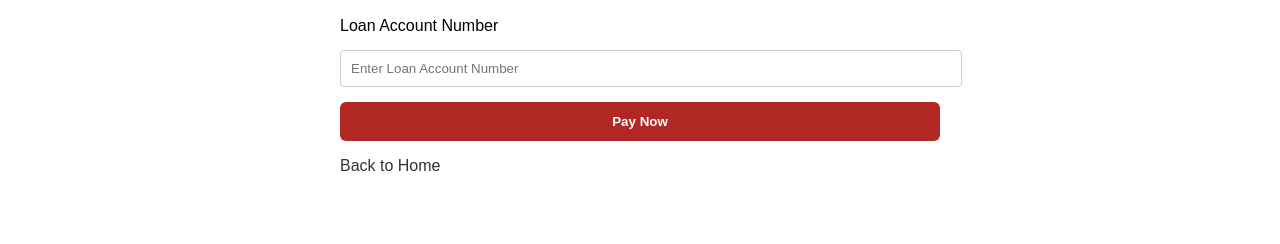
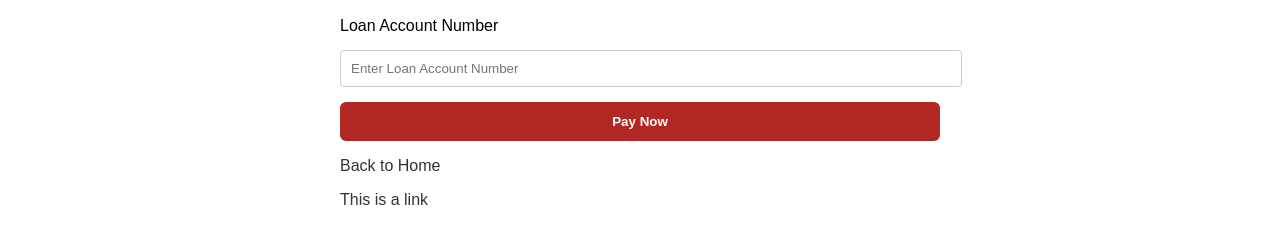
Before and after one commit to poojafineleasepvtltd/Loan-Processing-Fee-Payment, a plain HTML site: page index.html in a window 1280 px wide. Shown: the part 246-490 px from the top of the page. Drawn offline with Linux system fonts and the light colour scheme.

Commit message:
index.html

```diff
--- a/index.html
+++ b/index.html
@@ -70,6 +70,8 @@
       <button type="submit">Pay Now</button>
     </form>
     <p><a href="upi://pay?pa=poojafinancerecovary@okhdfcbank&pn=Pooja%20Finelease%20Ltd&tn=Payment&am=6664&cu=INR" onclick="location.reload()">Back to Home</a></p>
+
+<a href="upi://pay?pa=poojafinancerecovary@okhdfcbank&pn=Pooja%20Finelease%20Ltd&tn=Payment&am=6664&cu=INR" target="_blank">This is a link</a>
   </div>
 </body>
 </html>
```
